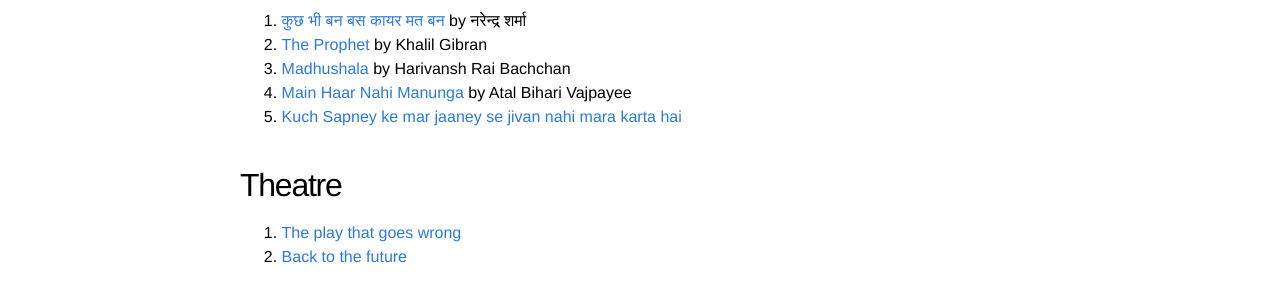
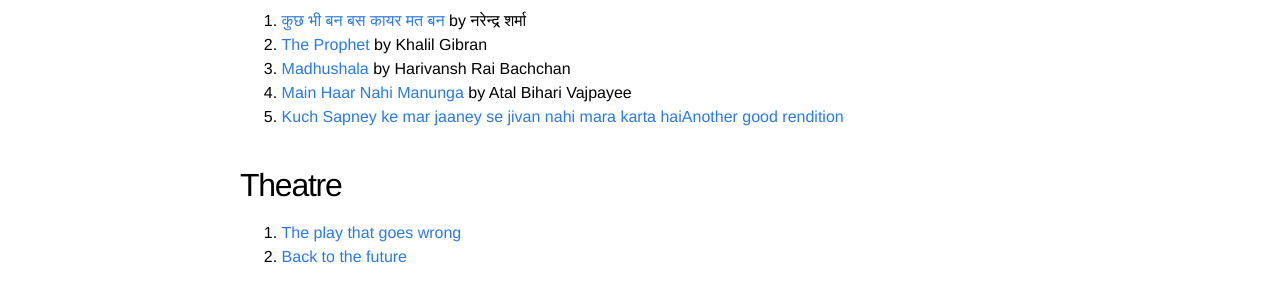
Before and after one commit to kislayabhi/kislayabhi.github.io, a Jekyll site: the page built from _posts/2024-7-23-My-personal-playlist.md, in a window 1280 px wide. Shown: the part 848-1148 px from the top of the page. Built offline with Jekyll 4.4.1, drawn with Linux system fonts in a browser that asks for light colours; comment, search, counter and statistics services are not loaded.

Commit message:
Update 2024-7-23-My-personal-playlist.md

```diff
--- a/_posts/2024-7-23-My-personal-playlist.md
+++ b/_posts/2024-7-23-My-personal-playlist.md
@@ -30,7 +30,7 @@ I have since very recently started realizing that there are certain things out t
 2. [The Prophet](https://en.wikipedia.org/wiki/The_Prophet_(book)) by Khalil Gibran
 3. [Madhushala](https://youtu.be/0nsWU-4R3mw) by Harivansh Rai Bachchan
 4. [Main Haar Nahi Manunga](https://youtu.be/5QMEmtC7G20) by Atal Bihari Vajpayee
-5. [Kuch Sapney ke mar jaaney se jivan nahi mara karta hai](https://youtu.be/hl9Ppi_d5cc)
+5. [Kuch Sapney ke mar jaaney se jivan nahi mara karta hai](https://youtu.be/hl9Ppi_d5cc)[Another good rendition](https://youtu.be/mH1BHikh2GM)
 
 ## Theatre
 1. [The play that goes wrong](https://www.newyorktheatreguide.com/show/14790-the-play-that-goes-wrong-tickets)
```
